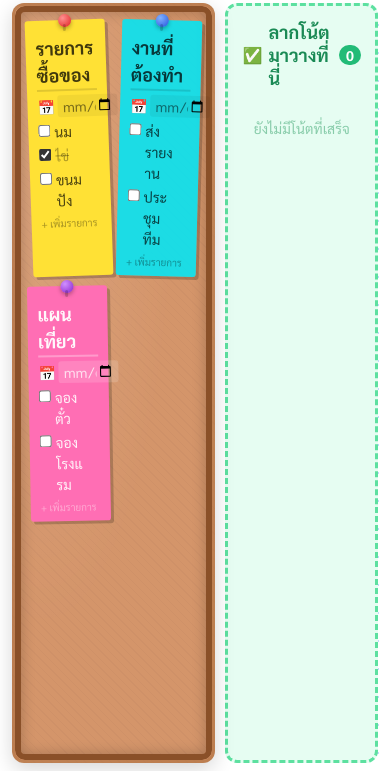
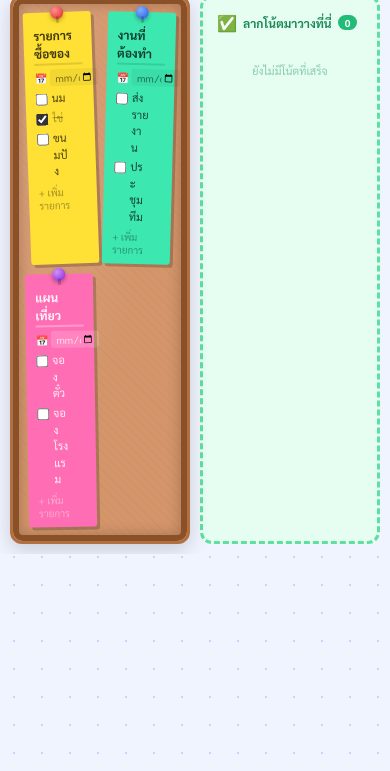
Before and after one commit to NETCHANOK61/stick-with-me, a plain HTML site: page index.html in a window 390 px wide. Shown: the part 73-844 px from the top of the page. Drawn offline with Linux system fonts and the light colour scheme.

Commit message:
update responsive

```diff
--- a/index.html
+++ b/index.html
@@ -17,12 +17,12 @@
         }
 
         :root {
-            --bg: #ffffff;
+            --bg: #f0f4ff;
             --cork: #d4956a;
-            --cork-dark: #b071409d;
+            --cork-dark: #b07040;
             --yellow: #ffe135;
             --pink: #ff6eb4;
-            --mint: #00e7f7dd;
+            --mint: #3de8b0;
         }
 
         html,
@@ -31,13 +31,22 @@
             overflow: hidden;
         }
 
+        @media (max-width: 600px) {
+
+            html,
+            body {
+                height: auto;
+                overflow: auto;
+            }
+        }
+
         body {
             font-family: 'Sarabun', sans-serif;
             background: var(--bg);
             display: flex;
             flex-direction: column;
-            align-items: center;
-            padding: 12px 12px 8px;
+            align-items: stretch;
+            padding: 10px;
         }
 
         body::before {
@@ -54,7 +63,7 @@
             position: relative;
             z-index: 1;
             width: 100%;
-            max-width: 900px;
+            max-width: 100%;
             height: 100%;
             display: flex;
             flex-direction: column;
@@ -155,7 +164,7 @@
         }
 
         .col-label {
-            font-size: 16px;
+            font-size: 11px;
             font-weight: 700;
             color: #2a2a5a;
             opacity: 0.55;
@@ -220,7 +229,7 @@
         }
 
         .done-title {
-            font-size: 18px;
+            font-size: 12px;
             font-weight: 700;
             color: #1a8a55;
         }
@@ -228,14 +237,14 @@
         .done-count {
             background: #22bb77;
             color: #fff;
-            font-size: 14px;
+            font-size: 10px;
             font-weight: 700;
             border-radius: 20px;
             padding: 1px 7px;
         }
 
         .done-hint {
-            font-size: 14px;
+            font-size: 11px;
             color: #88ccaa;
             text-align: center;
             margin-top: 20px;
@@ -345,7 +354,7 @@
         /* Note title — textarea ขยายอัตโนมัติ */
         .note-title {
             font-family: 'Sarabun', sans-serif;
-            font-size: 18px;
+            font-size: 12px;
             font-weight: 700;
             color: rgba(0, 0, 0, 0.75);
             background: transparent;
@@ -378,13 +387,13 @@
         }
 
         .deadline-icon {
-            font-size: 14px;
+            font-size: 10px;
             flex-shrink: 0;
         }
 
         .deadline-input {
             font-family: 'Sarabun', sans-serif;
-            font-size: 14px;
+            font-size: 10px;
             color: rgba(0, 0, 0, 0.5);
             background: rgba(0, 0, 0, 0.05);
             border: none;
@@ -452,7 +461,7 @@
         /* Item textarea — ขยายอัตโนมัติ */
         .item-text {
             font-family: 'Sarabun', sans-serif;
-            font-size: 14px;
+            font-size: 11px;
             color: rgba(0, 0, 0, 0.7);
             background: transparent;
             border: none;
```
